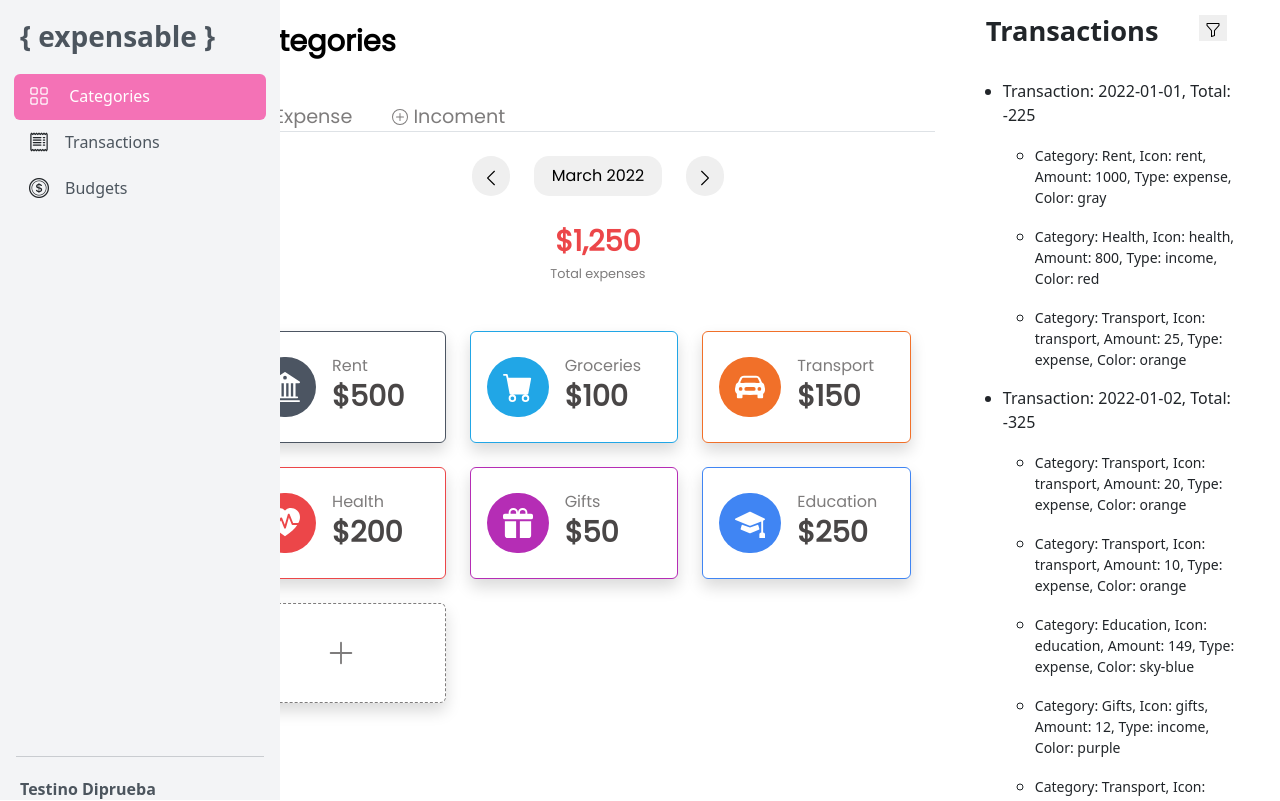
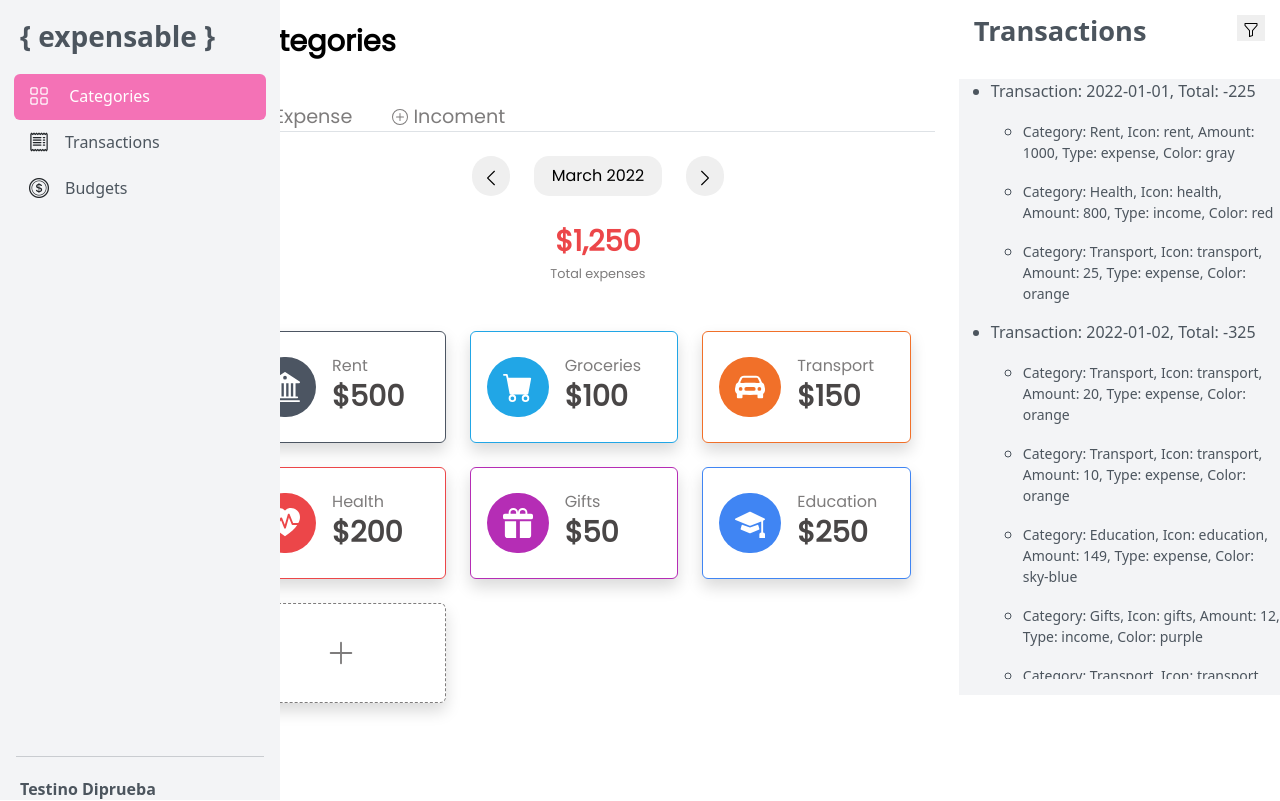
Before and after one commit to saral2829/Proyecto-Transacciones, an Angular app: page / in a window 1280 px wide. Shown: the top 801 px of the page. Built offline with nearby package versions, Linux system fonts and the light colour scheme.

Commit message:
filter section updated

```diff
--- a/src/app/Componente/filter/filter.component.css
+++ b/src/app/Componente/filter/filter.component.css
@@ -29,7 +29,6 @@
   background-color: white;
   padding: 15px;
   z-index: 1;
-  height: 100%;
 }
 
 .btn-filter {
--- a/src/app/Componente/list-transactions/list-transactions.component.css
+++ b/src/app/Componente/list-transactions/list-transactions.component.css
@@ -0,0 +1,4 @@
+.test {
+  overflow: scroll;
+  max-height: 600px;
+}
--- a/src/app/Componente/list-transactions/list-transactions.component.html
+++ b/src/app/Componente/list-transactions/list-transactions.component.html
@@ -1,14 +1,15 @@
-<ul>
+<ul class="test">
   <li *ngFor="let date_transactions of transactions_by_date">
-      <p>Transaction: {{date_transactions.date}}, Total: {{getTotal(date_transactions.transactions)}}</p>
+    <p>
+      Transaction: {{ date_transactions.date }}, Total:
+      {{ getTotal(date_transactions.transactions) }}
+    </p>
     <ul>
       <li *ngFor="let transaction of date_transactions.transactions">
-            <p style="font-size: 14px;">
-               Category: {{transaction.category}},
-               Icon: {{transaction.icon}},
-               Amount: {{transaction.amount}},
-               Type: {{transaction.type}},
-               Color: {{transaction.color}}
+        <p style="font-size: 14px">
+          Category: {{ transaction.category }}, Icon: {{ transaction.icon }},
+          Amount: {{ transaction.amount }}, Type: {{ transaction.type }}, Color:
+          {{ transaction.color }}
         </p>
       </li>
     </ul>
--- a/src/app/Componente/transactions/transactions.component.css
+++ b/src/app/Componente/transactions/transactions.component.css
@@ -0,0 +1,5 @@
+.transactions {
+  position: fixed;
+  background-color: rgb(243, 244, 246);
+  color: #4c555e;
+}
--- a/src/app/Componente/transactions/transactions.component.html
+++ b/src/app/Componente/transactions/transactions.component.html
@@ -1,4 +1,4 @@
-<div class="container">
-   <app-filter (filtered)="getFilteredTransactions($event)"></app-filter>
-   <app-list-transactions [filtered]="filtered"></app-list-transactions>
+<div class="transactions">
+  <app-filter (filtered)="getFilteredTransactions($event)"></app-filter>
+  <app-list-transactions [filtered]="filtered"></app-list-transactions>
 </div>
```
Lines whose indentation alone changed are shown as unchanged.
